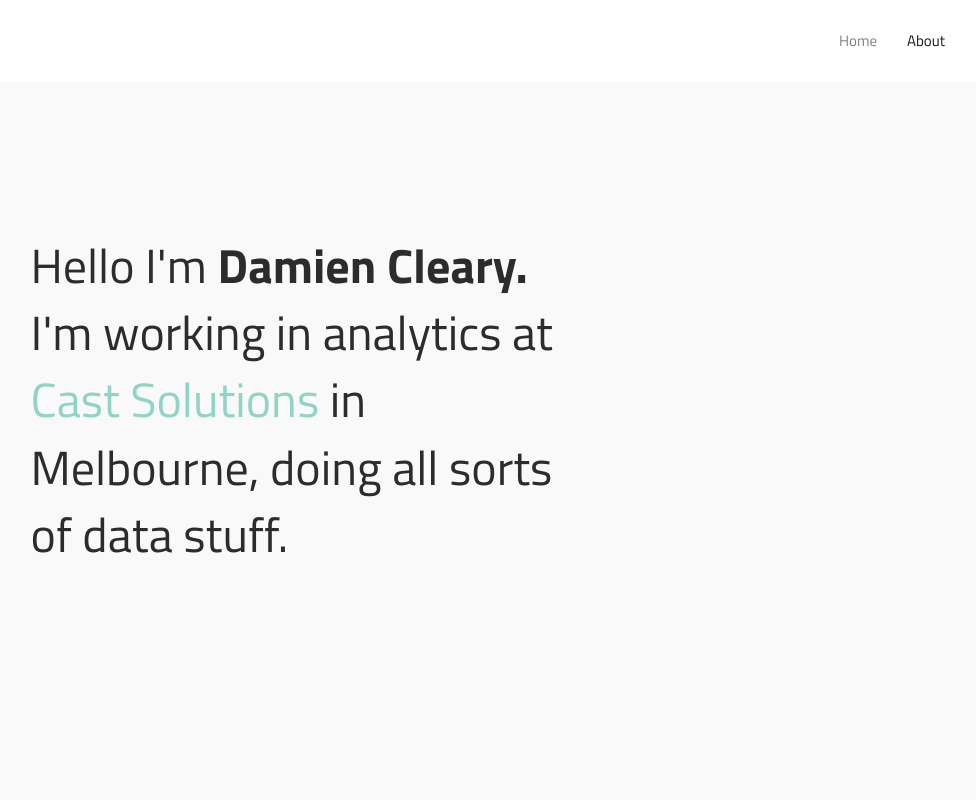
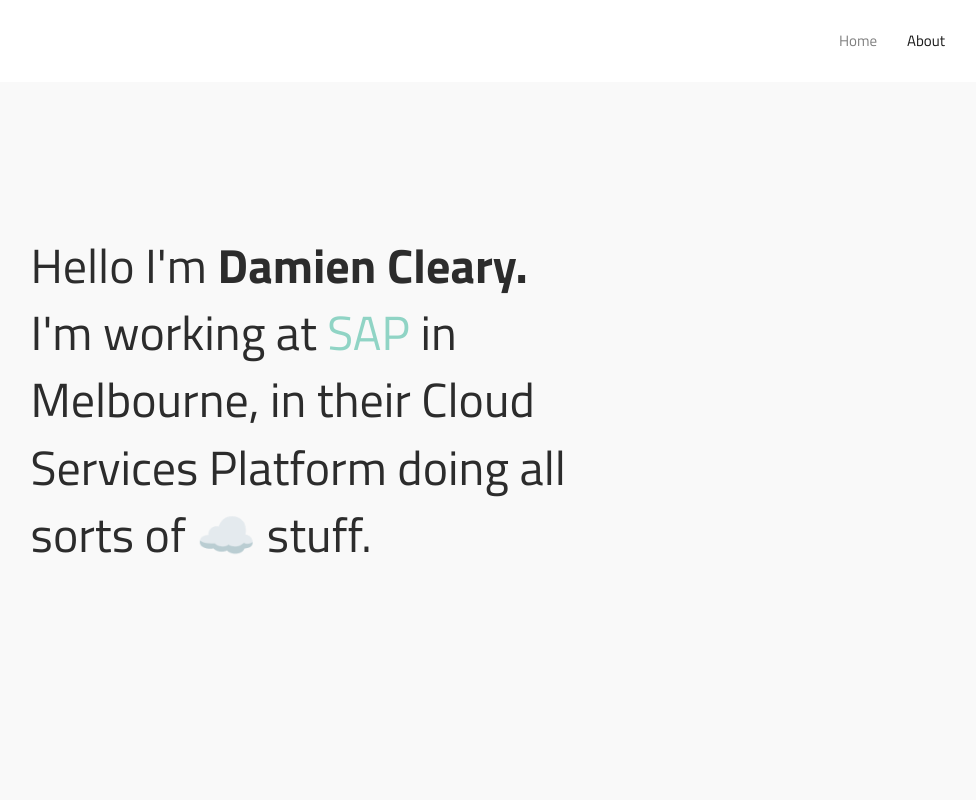
Before and after one commit to ddonau/ddonau.github.io, a plain HTML site: page about.html in a window 1280 px wide. Shown: the top 800 px of the page, without its empty margins (219-1195 px from the left). Drawn offline with Linux system fonts and the light colour scheme; some packages are replaced by stand-ins of ours; files that its build step writes are made by us from their sources.

Commit message:
job update

```diff
--- a/about.html
+++ b/about.html
@@ -113,7 +113,7 @@ Start About Section
             <div class="cf"></div>
             <div class="site-tagline"><div class="title text-center">
             <div align="center">
-                <p>Hello  I'm <strong>Damien Cleary.</strong> I'm working in analytics at <a href="https://www.castsolutions.com.au/" target="_blank">  Cast Solutions </a> in Melbourne, doing all sorts of data stuff. </p>
+                <p>Hello  I'm <strong>Damien Cleary.</strong> I'm working at <a href="https://www.sap.com/index.html" target="_blank">  SAP </a> in Melbourne, in their Cloud Services Platform doing all sorts of ☁️ stuff. </p>
             </div>
             <div <div class="col-md-4">
             </div>
```
Also changed, not shown: index.html (+1 -1 lines), images/portfolio/form.PNG (added), images/portfolio/mobile.png (added), images/portfolio/portfolio-12.PNG (added), images/portfolio/portfolio-13.png (added), images/portfolio/portfolio-14.png (added).
